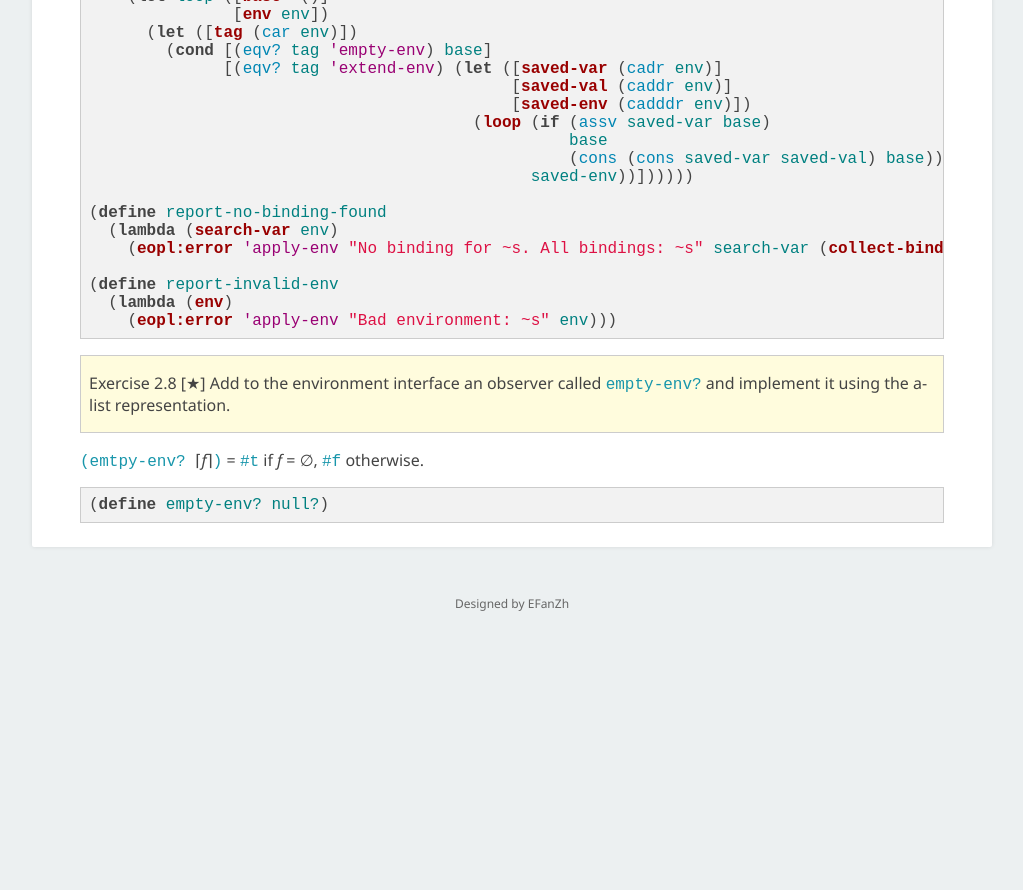
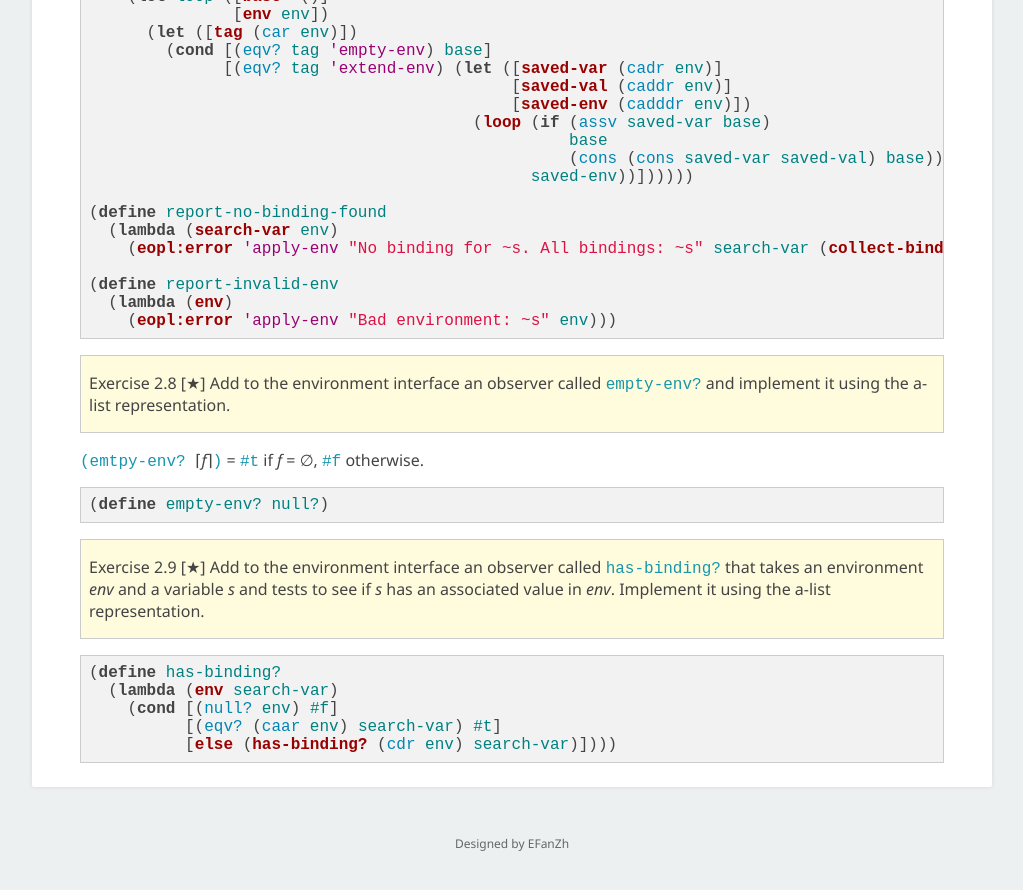
Before and after one commit to EFanZh/efanzh.github.io, a Jekyll site: the page built from _posts/2017-08-06-essentials-of-programming-languages-exercises.md, in a window 1280 px wide and 900 px high, scrolled down 21507 px. Shown: the top 890 px of the window, without its empty margins (128-1151 px from the left). Built offline with Jekyll 4.4.1, drawn with Linux system fonts in a browser that asks for light colours; formulas are drawn with MathJax 3; before the commit the page ends 22167 px from its top, so only the background shows below that.

Commit message:
Add EOPL exercise 2.9

````diff
--- a/_posts/2017-08-06-essentials-of-programming-languages-exercises.md
+++ b/_posts/2017-08-06-essentials-of-programming-languages-exercises.md
@@ -1123,3 +1123,15 @@ Observers: `top` and `empty-stack?`.
 ```scheme
 (define empty-env? null?)
 ```
+
+> Exercise 2.9 [★] Add to the environment interface an observer called `has-binding?` that takes an environment *env*
+> and a variable *s* and tests to see if *s* has an associated value in *env*. Implement it using the a-list
+> representation.
+
+```racket
+(define has-binding?
+  (lambda (env search-var)
+    (cond [(null? env) #f]
+          [(eqv? (caar env) search-var) #t]
+          [else (has-binding? (cdr env) search-var)])))
+```
````
